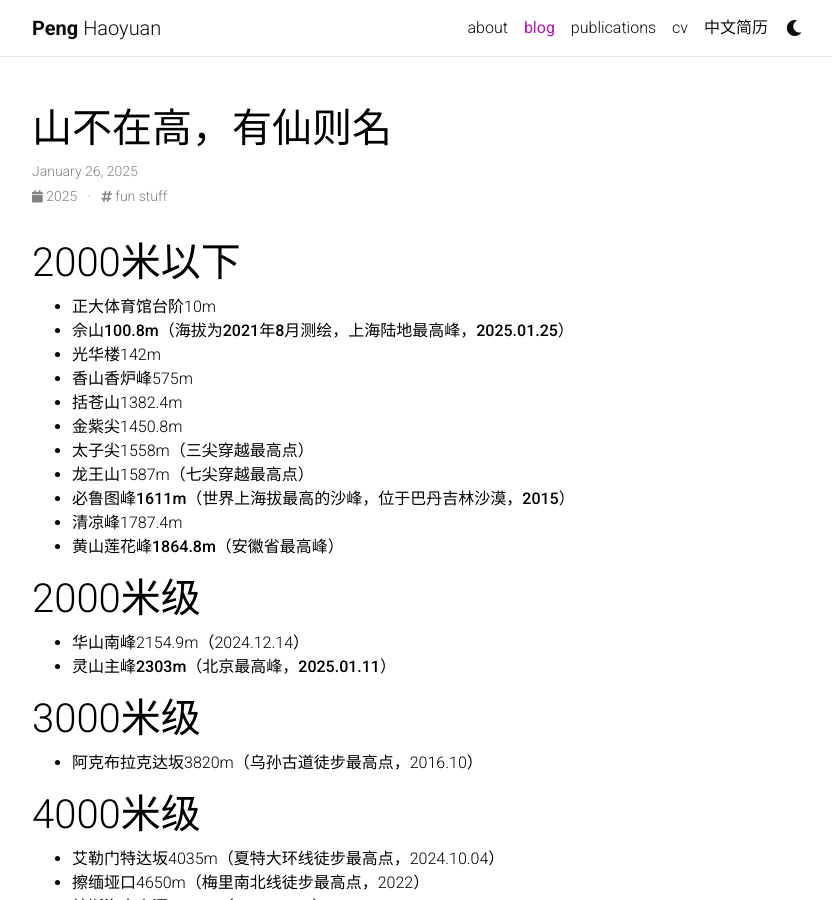
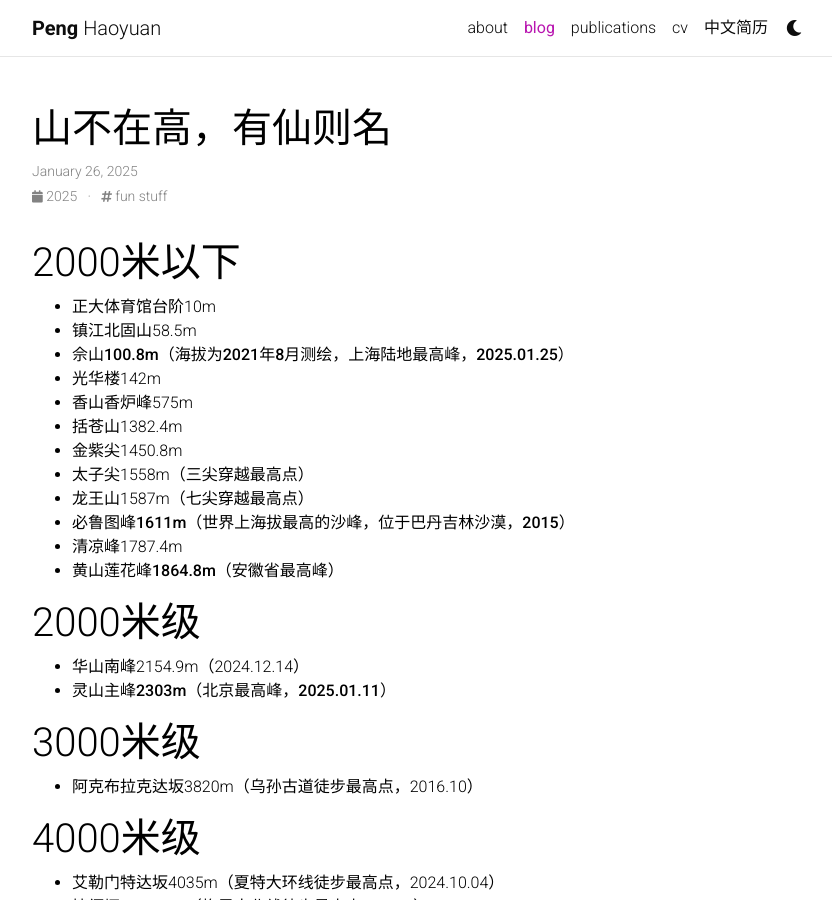
Before and after one commit to HaoyuanPeng/haoyuanpeng.github.io, a Jekyll site: the page built from _posts/2025-01-10-mountains.md, in a window 1280 px wide and 900 px high. Shown: the whole window, without its empty margins (223-1055 px from the left). Built offline with Jekyll 4.4.1, drawn with Linux system fonts in a browser that asks for light colours; comment, search, counter and statistics services are not loaded; a style sheet for code colours, icons or effects is not loaded.

Commit message:
添加了北固山

```diff
--- a/_posts/2025-01-10-mountains.md
+++ b/_posts/2025-01-10-mountains.md
@@ -9,6 +9,7 @@ relatedposts: false
 
 # 2000米以下
 - 正大体育馆台阶10m
+- 镇江北固山58.5m
 - **佘山100.8m（海拔为2021年8月测绘，上海陆地最高峰，2025.01.25）**
 - 光华楼142m
 - 香山香炉峰575m
```
